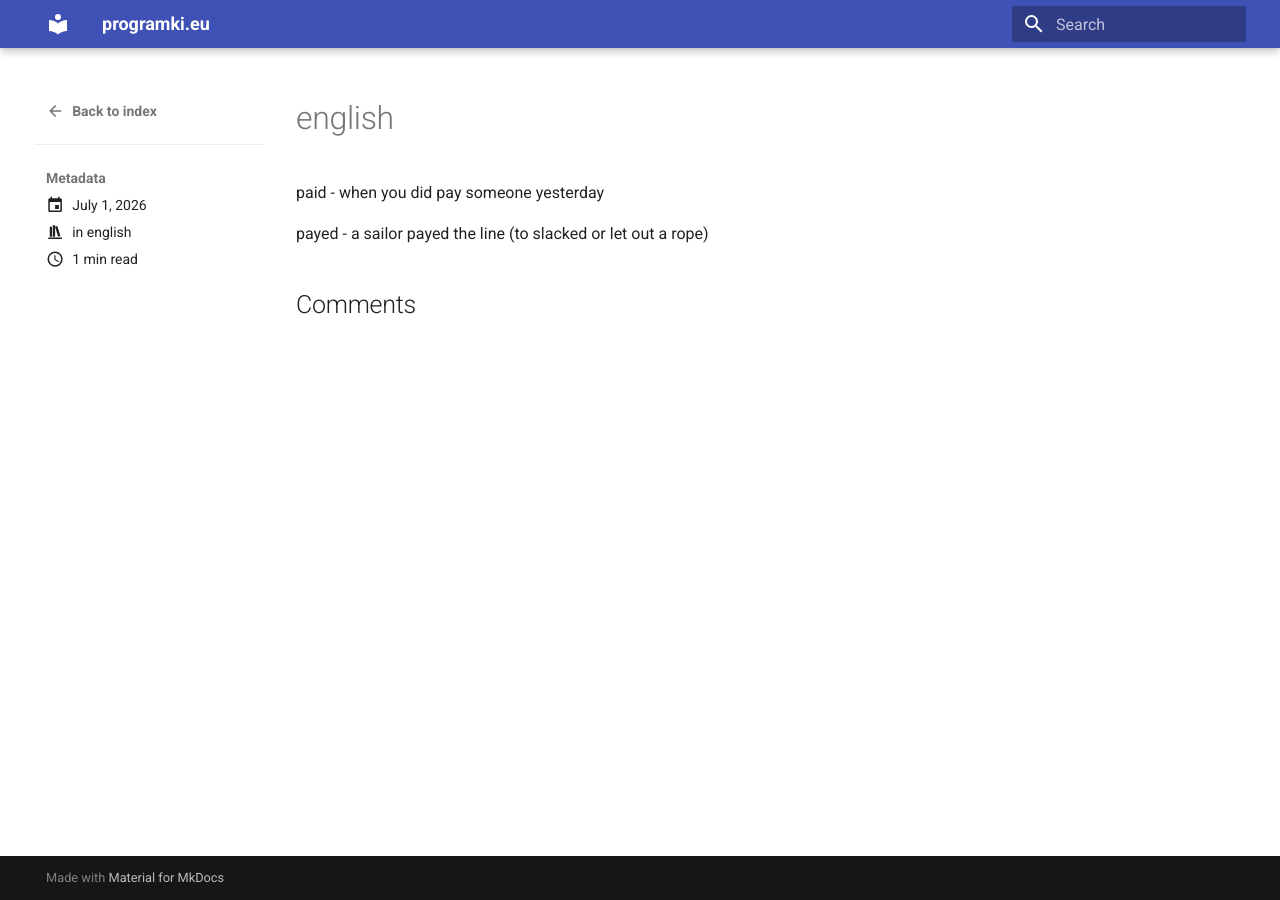
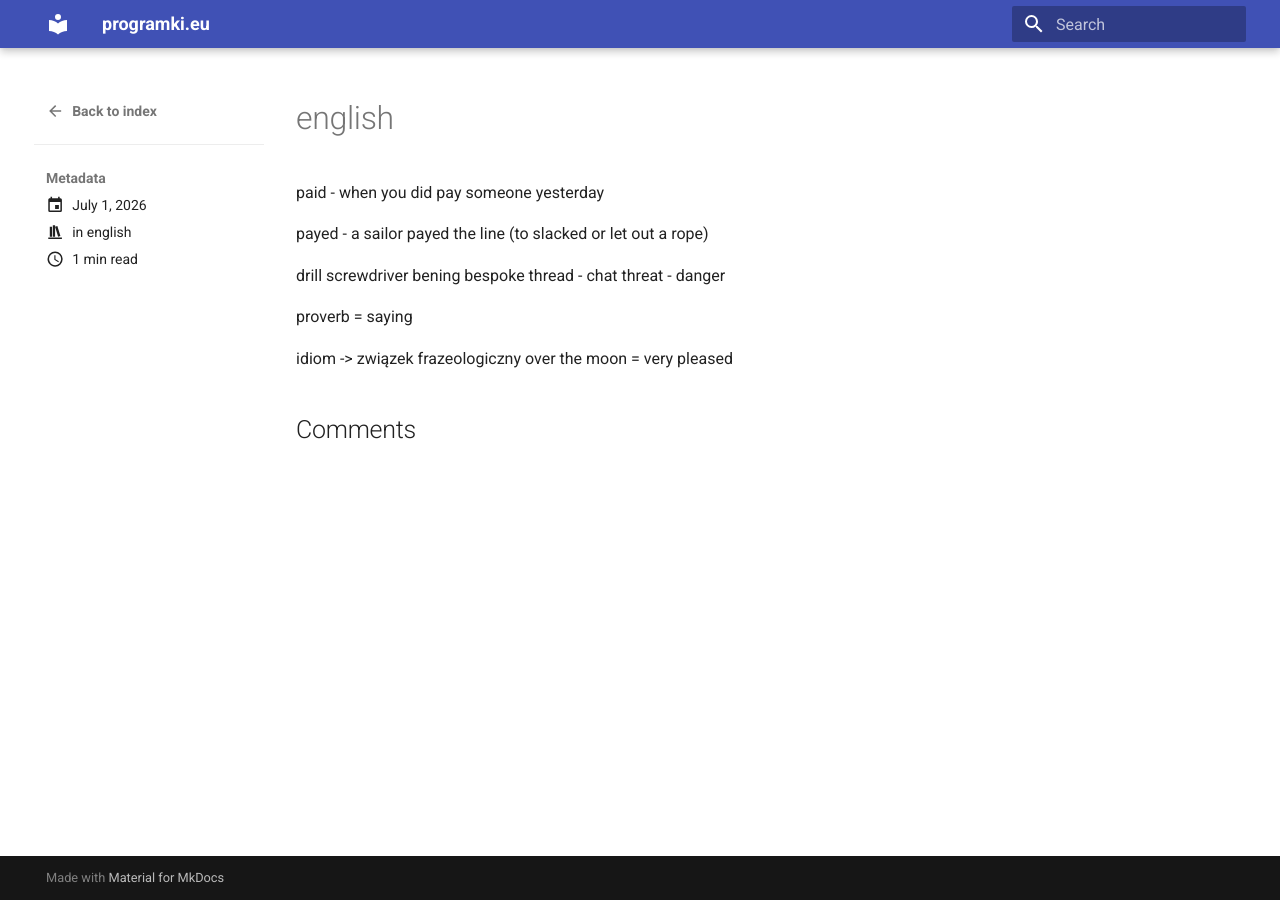
Before and after one commit to inwenis/blog, an MkDocs documentation site: the page built from docs/posts/post37.md, in a window 1280 px wide. Built offline with MkDocs 1.6.1 and Material for MkDocs 9.7.7, drawn with Linux system fonts in a browser that asks for light colours; comment, search, counter and statistics services are not loaded.

Commit message:
add stuff

```diff
--- a/docs/posts/post37.md
+++ b/docs/posts/post37.md
@@ -11,3 +11,15 @@ paid - when you did pay someone yesterday
 
 payed - a sailor payed the line
   (to slacked or let out a rope)
+
+drill
+screwdriver
+bening
+bespoke
+thread - chat
+threat - danger
+
+proverb = saying
+
+idiom -> związek frazeologiczny
+  over the moon = very pleased
```
